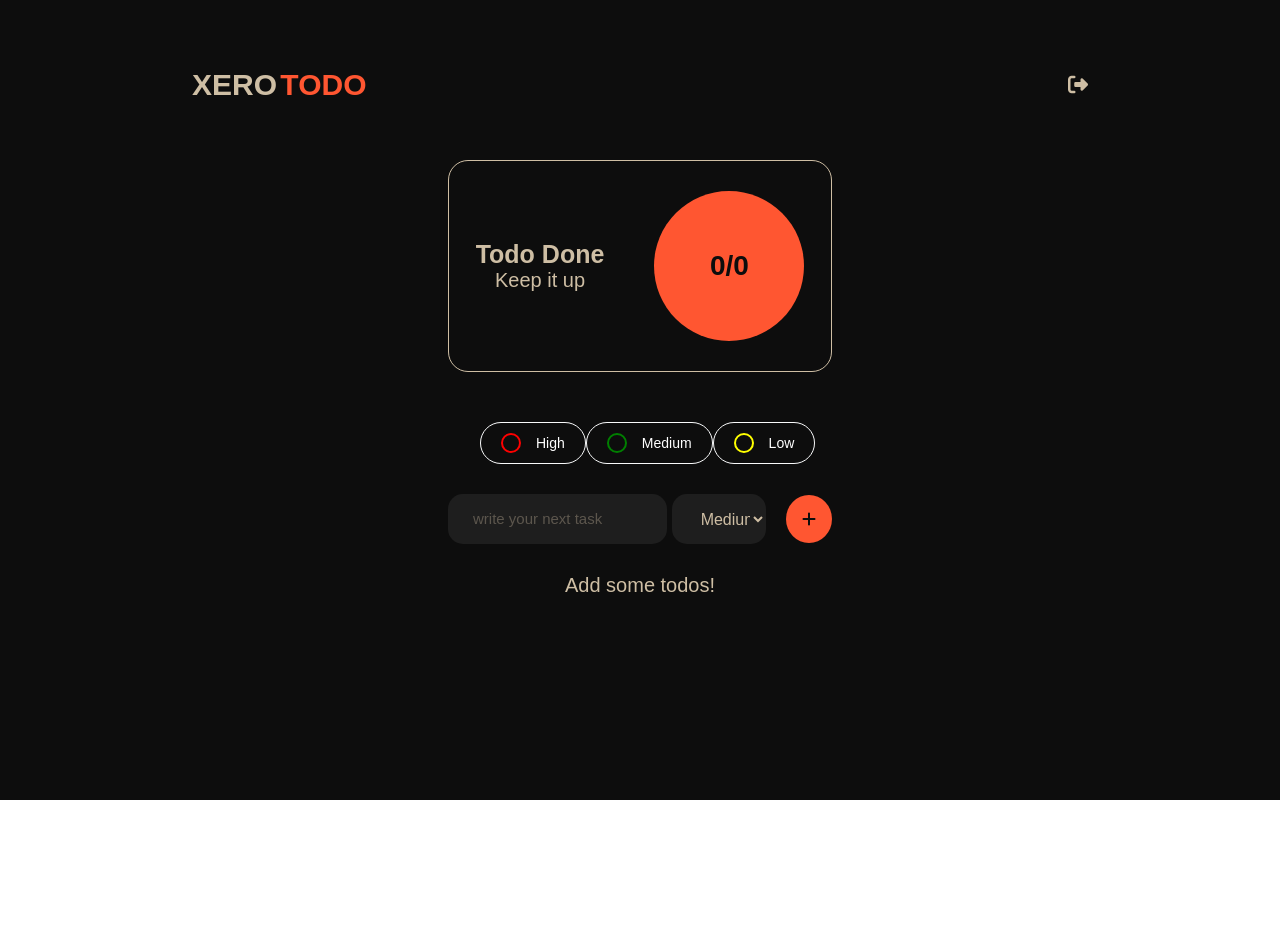
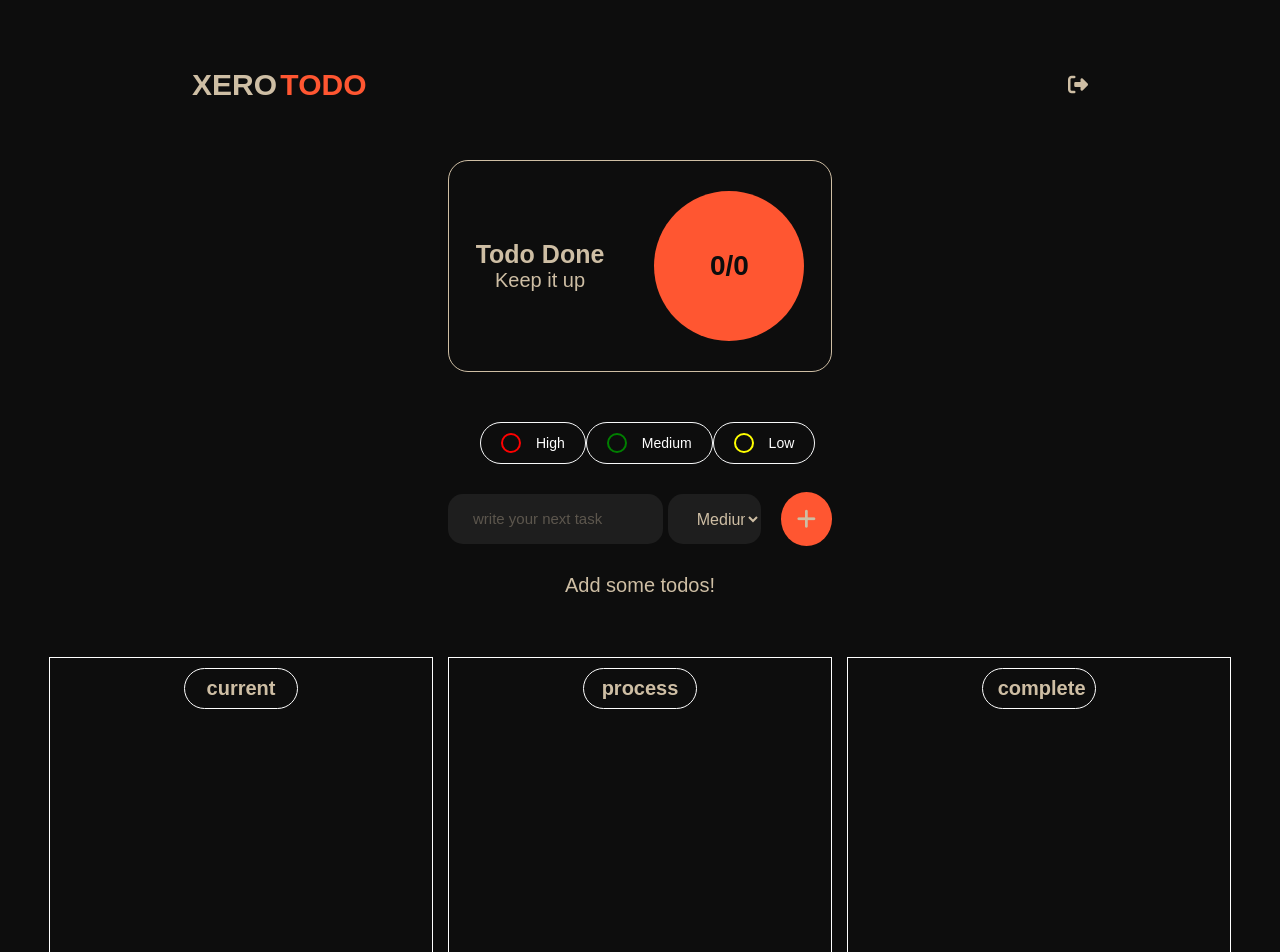
Before and after one commit to prajwalkumar05/todo-app, a Vue app: page / in a window 1280 px wide. Shown: the top 952 px of the page. Before the commit the page ends 800 px from the top, so only its background shows below. Built offline with nearby package versions, Linux system fonts and the light colour scheme.

Commit message:
updating todo process

```diff
--- a/src/App.vue
+++ b/src/App.vue
@@ -7,38 +7,49 @@
 
     <p v-if="todos.length === 0" class="todos_list_alert_text">Add some todos!</p>
 
-    <draggable>
+    <!-- <draggable>
       <TodoList v-for="(todo, index) in sortedTasks" :todo="todo" :key="index" @remove-todo="deleteTodo" :index="index"
         @edit-todo="editTodo" @show-toast="showToast" @swapthe-value="swapThevalue" />
-    </draggable>
-
-
+    </draggable> -->
 
 
     <MessageAlert :message="toastMessage" ref="toast" />
+
+    <div class="process">
+      <TodoProcess title="current" :todos="sortedAndFilteredTasks" key="index" @remove-todo="deleteTodo"
+        @edit-todo="editTodo" @show-toast="showToast" @swapthe-value="swapThevalue" />
+
+      <TodoProcess title="process" :todos="processStatus" @remove-todo="deleteTodo" @edit-todo="editTodo"
+        @show-toast="showToast" @swapthe-value="swapThevalue" />
+
+      <TodoProcess title="complete" :todos="completeStatus" @remove-todo="deleteTodo" @edit-todo="editTodo"
+        @show-toast="showToast" @swapthe-value="swapThevalue" />
+
+    </div>
 
   </div>
 </template>
 
 <script>
 import Navbar from './components/Navbar.vue'
-import TodoList from './components/TodoList.vue'
+
 import TodoCounter from './components/TodoCounter.vue'
 import TodoInput from './components/TodoInput.vue'
 import MessageAlert from './components/MessageAlert.vue'
 import PriorityIndicator from './components/PriorityIndicator.vue'
-import draggable from "vuedraggable";
+import TodoProcess from './components/TodoProcess.vue'
+// import draggable from "vuedraggable";
 
 export default {
   name: 'App',
   components: {
     Navbar,
     TodoCounter,
-    TodoList,
     TodoInput,
     MessageAlert,
     PriorityIndicator,
-    draggable
+    // draggable,
+    TodoProcess
   },
   data() {
     return {
@@ -52,13 +63,42 @@ export default {
     }
   },
   computed: {
-    sortedTasks() {
-      const priorityOrder = { high: 0, medium: 1, low: 2 };
-      return this.todos.slice().sort((a, b) => priorityOrder[a.selectedPriority] - priorityOrder[b.selectedPriority]);
+    sortedAndFilteredTasks() {
+      return this.sortTasksByPriority(
+        this.todos.filter(todo => todo.currentStatus === 'created')
+      );
+    },
+
+    processStatus() {
+      return this.sortTasksByPriority(
+        this.todos.filter(todo => todo.currentStatus === 'process')
+      );
+    },
+
+    completeStatus() {
+      return this.sortTasksByPriority(
+        this.todos.filter(todo => todo.currentStatus === 'done')
+      );
     }
+
+
+  },
+
+  provide() {
+
+    return {
+      changeCurrentStatus: this.changeCurrentStatus
+    }
+
   },
 
   methods: {
+    sortTasksByPriority(tasks) {
+      const priorityOrder = { high: 0, medium: 1, low: 2 };
+      return tasks.slice().sort((a, b) => {
+        return priorityOrder[a.selectedPriority] - priorityOrder[b.selectedPriority];
+      });
+    },
     handleInputValue(inputValue, selectedPriority) {
       if (inputValue === "") {
         return;
@@ -82,7 +122,9 @@ export default {
           isEditing: false,
           selectedPriority: selectedPriority,
           isSwap: false,
+          currentStatus: "created"
         });
+        console.log(this.counter)
         this.showToast("Todo Added");
       }
 
@@ -104,35 +146,69 @@ export default {
       this.editingTask = id;
     },
 
-    swapThevalue(index) {
+    swapThevalue(index, status) {
+    console.log("swap", index);
     if (this.swapValue1 === null) {
-        this.swapValue1 = index;
+      this.swapValue1 = { index, status };
     } else if (this.swapValue2 === null) {
-        this.swapValue2 = index;
+      this.swapValue2 = { index, status };
       this.compare();
     }
   },
   compare() {
     if (this.swapValue1 !== null && this.swapValue2 !== null) {
-
-        const todosCopy = [...this.sortedTasks];
+      const todo1 = this.getTodoFromStatus(this.swapValue1.index, this.swapValue1.status);
+      const todo2 = this.getTodoFromStatus(this.swapValue2.index, this.swapValue2.status);
 
       // Swap the task names
-        const temp = todosCopy[this.swapValue1].taskName;
-        todosCopy[this.swapValue1].taskName = todosCopy[this.swapValue2].taskName;
-        todosCopy[this.swapValue2].taskName = temp;
+      const temp = todo1.taskName;
+      todo1.taskName = todo2.taskName;
+      todo2.taskName = temp;
 
-        todosCopy[this.swapValue1].isSwap = false
-        todosCopy[this.swapValue2].isSwap = false,
-
-          this.todos = todosCopy;
+      todo1.isSwap = false;
+      todo2.isSwap = false;
 
       // Reset
       this.swapValue1 = null;
       this.swapValue2 = null;
     }
+  },
+  getTodoFromStatus(index, status) {
+    switch (status) {
+      case 'created':
+        return this.sortedAndFilteredTasks[index];
+      case 'process':
+        return this.processStatus[index];
+      case 'done':
+        return this.completeStatus[index];
+      default:
+        return null;
+    }
+  },
 
+    changeCurrentStatus(todoId) {
+      const todoIndex = this.todos.findIndex(todo => todo.id === todoId);
+
+      if (todoIndex !== -1) {
+        const updatedTodo = { ...this.todos[todoIndex] };
+
+        if (updatedTodo.currentStatus === 'created') {
+          updatedTodo.currentStatus = 'process';
+        } else if (updatedTodo.currentStatus === 'process') {
+          updatedTodo.currentStatus = 'created';
+        } else if (updatedTodo.currentStatus === 'done') {
+          updatedTodo.currentStatus = 'process';
+          updatedTodo.isDone = !updatedTodo.isDone;
         }
+
+        // Update the todo item in the todos array
+        this.todos.splice(todoIndex, 1, updatedTodo);
+      } else {
+        console.error('Todo item not found.');
+      }
+    }
+
+
   }
 }
 </script>
@@ -161,6 +237,13 @@ export default {
   color: #CEBEA4;
 }
 
+.process {
+  display: flex;
+  justify-content: center;
+  gap: 15px;
+  margin-top: 60px;
+}
+
 
 @media only screen and (max-width: 500px) {
   html {
--- a/src/components/TodoList.vue
+++ b/src/components/TodoList.vue
@@ -1,28 +1,43 @@
 <template>
+    <div class="list_con">
         <div class="todos_list">
             <div :class="todo.isDone ? 'done' : 'todo_title_list'">
-            <div class="circle" :class="getPriorityClass(todo)" @click="doneTodo(todo)" ></div>
+                <div class="circle" :class="getPriorityClass(todo)" @click="doneTodo(todo)"></div>
                 <h3 v-if="!todo.isEditing" class="todo_title_text">{{ todo.taskName }}</h3>
                 <input v-else v-model="editedTodo" v-on:keyup.enter="editTodo(todo)" class="todo_input_edit">
             </div>
 
 
             <div class="todo_logo">
-            <span @click="moveToHigh(todo,index)" class="icons"><i class="fa-solid fa-retweet" :class="todo.isSwap ? 'isclicked' : 'notclicked'"></i></span>
+                <span @click="moveToHigh(todo, index)" class="icons"><i class="fa-solid fa-retweet"
+                        :class="todo.isSwap ? 'isclicked' : 'notclicked'"></i></span>
                 <span @click="editTodo(todo)" class="icons"><i class="fa-regular fa-pen-to-square"></i></span>
                 <span @click="onDeleteTodo(todo.id)" class="icons"><i class="fa-regular fa-trash-can"></i></span>
+                <span v-if="todo.currentStatus === 'created'" @click="updateCurrentStatus(todo.id)" class="icons"><i
+                        class="fa-solid fa-angles-right"></i></span>
+                <span v-else @click="updateCurrentStatus(todo.id)" class="icons"><i
+                        class="fa-solid fa-angles-left"></i></span>
+                        <button @click="subtaskHandler">Click</button>
             </div>
         </div>
+        <div v-if="isSubTask === true">
+            <p>Lava lonn</p>
+            <input  v-model="editedTodo" v-on:keyup.enter="editTodo(todo)" class="todo_input_edit">
+        </div>
+    </div>
+
 </template>
 
 <script>
 export default {
     name: 'TodoList',
     props: ["todo", "index"],
-    emit:["show-toast","edit-todo","swapthe-value,remove-todo"],
+    emit: ["show-toast", "edit-todo", "swapthe-value,remove-todo"],
+    inject: ['changeCurrentStatus'],
     data() {
         return {
             editedTodo: '',
+            isSubTask:false,
         }
     },
     methods: {
@@ -34,13 +49,18 @@ export default {
 
         doneTodo(todo) {
             todo.isDone = !todo.isDone
+
             if (todo.isDone) {
                 this.$emit('show-toast', 'Task Completed');
+                todo.currentStatus = "done"
+            }
+            else {
+                todo.currentStatus = "process"
             }
         },
 
         editTodo(todo) {
-            this.$emit('edit-todo', todo.taskName, todo.id); // Emit event with the task name and id
+            this.$emit('edit-todo', { taskName: todo.taskName, id: todo.id }); // Emit event with the task name and id
         },
 
         getPriorityClass(todo) {
@@ -52,9 +72,18 @@ export default {
             };
         },
 
-        moveToHigh(todo,index){
+        moveToHigh(todo, index) {
             todo.isSwap = !todo.isSwap
-            this.$emit('swapthe-value',index);
+            // this.$emit('swapthe-value', index);
+            this.$emit('swapthe-value', { index, todoStatus: todo.currentStatus });
+        },
+
+        updateCurrentStatus(id) {
+            this.changeCurrentStatus(id);
+        },
+
+        subtaskHandler(){
+            this.isSubTask= !this.isSubTask
         }
 
     }
@@ -62,6 +91,18 @@ export default {
 </script>
 
 <style>
+.list_con {
+    display: flex;
+    flex-direction: column;
+    justify-content: space-between;
+    align-items: center;
+    border: 1px solid #fff;
+    width: 90%;
+    margin: 1rem auto;
+    border-radius: 10px;
+
+}
+
 .todos_list {
     display: flex;
     justify-content: space-between;
@@ -70,8 +111,12 @@ export default {
     padding: 1.5rem 2rem;
     border-radius: 10px;
     margin-bottom: 2rem;
-    width: 30%;
-    margin: 1rem auto;
+    width: 100%;
+    margin: 0;
+}
+
+.icons {
+    cursor: pointer;
 }
 
 .todo_title_list {
@@ -103,17 +148,27 @@ export default {
     color: #CEBEA4;
 }
 
-.fa-retweet{
+.fa-retweet {
     font-size: 2.2rem;
     color: #CEBEA4;
 }
 
-.notclicked{
+.fa-solid {
     font-size: 2.2rem;
     color: #CEBEA4;
 }
 
-.isclicked{
+.fa-angle-right {
+    font-size: 2.2rem;
+    color: #CEBEA4;
+}
+
+.notclicked {
+    font-size: 2.2rem;
+    color: #CEBEA4;
+}
+
+.isclicked {
     font-size: 2.2rem;
     color: red;
 }
@@ -150,15 +205,15 @@ export default {
     text-decoration: line-through;
 }
 
-.high-priority{
+.high-priority {
     border: 2px solid red;
 }
 
-.medium-priority{
+.medium-priority {
     border: 2px solid green;
 }
 
-.low-priority{
+.low-priority {
     border: 2px solid yellow;
 }
 
--- /dev/null
+++ b/src/components/TodoProcess.vue
@@ -0,0 +1,96 @@
+<template>
+    <div class="todo-process">
+        <div class="title">
+            <h1 class="title-text">{{ title }}</h1>
+
+        </div>
+
+        <div class="todolist-con">
+            <draggable>
+                <TodoList v-for="(todo, index) in todolist" :todo="todo" @remove-todo="deleteTodo" :key="index"
+                    :index="index" @swapthe-value="swapThevalue" @edit-todo="editTodo" />
+            </draggable>
+
+
+        </div>
+
+    </div>
+</template>
+
+<script>
+
+import TodoList from './TodoList.vue'
+import draggable from "vuedraggable";
+
+export default {
+    name: 'TodoProcess',
+    components: {
+        TodoList,
+        draggable,
+    },
+    props: ["todos", "title"],
+    emit: ["show-toast", "edit-todo", "swapthe-value", "remove-todo"],
+    data() {
+        return {
+            thisTodos: [],
+        }
+    },
+    computed: {
+        todolist() {
+            console.log(this.todos)
+            return this.todos
+        }
+    },
+    methods: {
+        deleteTodo(todoID) {
+            this.$emit('remove-todo', todoID);
+        },
+        editTodo(todo) {
+            const taskName = todo.taskName;
+            const id = todo.id;
+            console.log(taskName,id)
+            this.$emit('edit-todo', taskName, id); // Emit event with the task name and id
+        },
+        swapThevalue(todo) {
+            const todoStatus = todo.todoStatus
+            const index = todo.index;
+            this.$emit('swapthe-value', index,todoStatus);
+        },
+    }
+}
+</script>
+
+<style>
+.todo-process {
+    color: #fff;
+    height: 350px;
+    width: 30%;
+    border: 1px solid #fff;
+    overflow-y: scroll;
+    scrollbar-width: none;
+}
+
+.title {
+    border: 1px solid #fff;
+    width: 30%;
+    margin: 0 auto;
+    padding: 8px 15px;
+    border-radius: 25px;
+    margin-top: 10px;
+    background-color: transparent;
+}
+
+.title-text {
+    font-size: 20px;
+    color: #CEBEA4;
+
+}
+
+/* ::-webkit-scrollbar {
+  width: 5px;
+}
+
+::-webkit-scrollbar-thumb {
+  background: tomato;
+} */
+</style>
```
Lines whose indentation alone changed are shown as unchanged.
